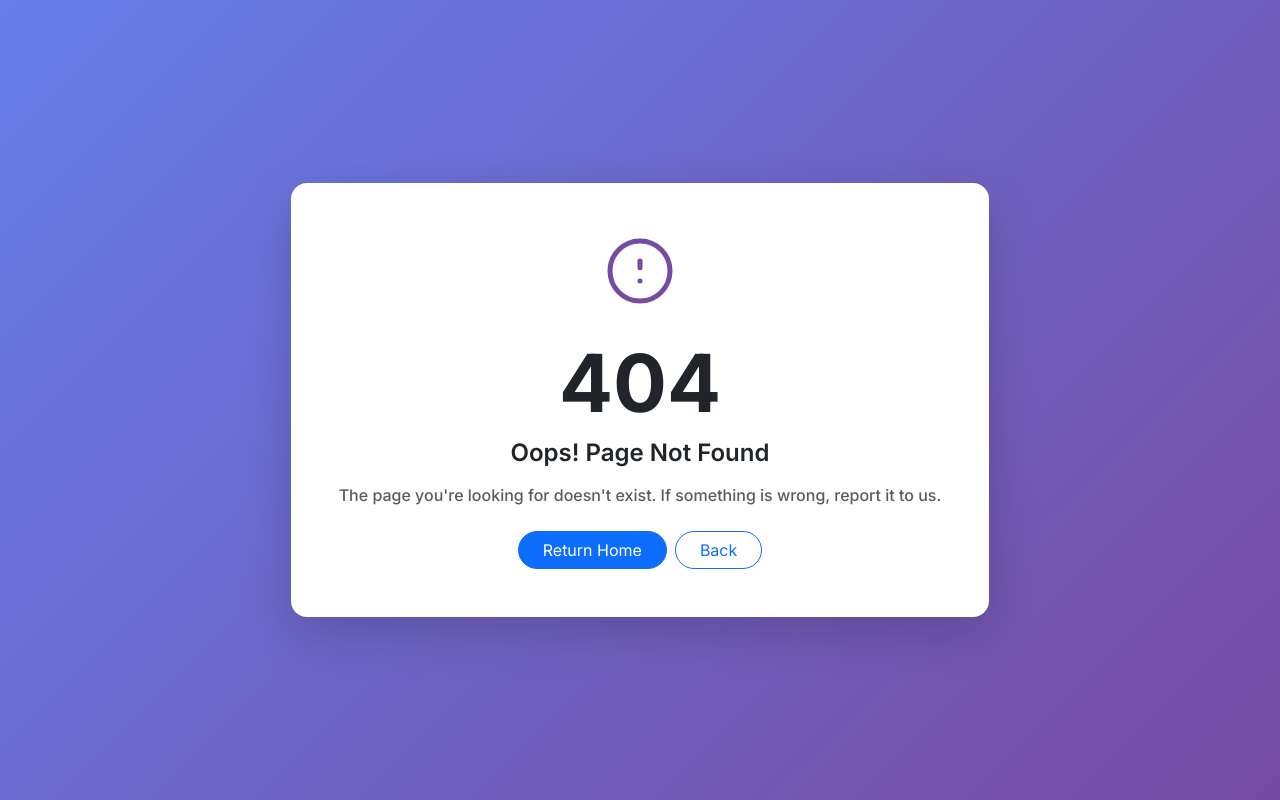
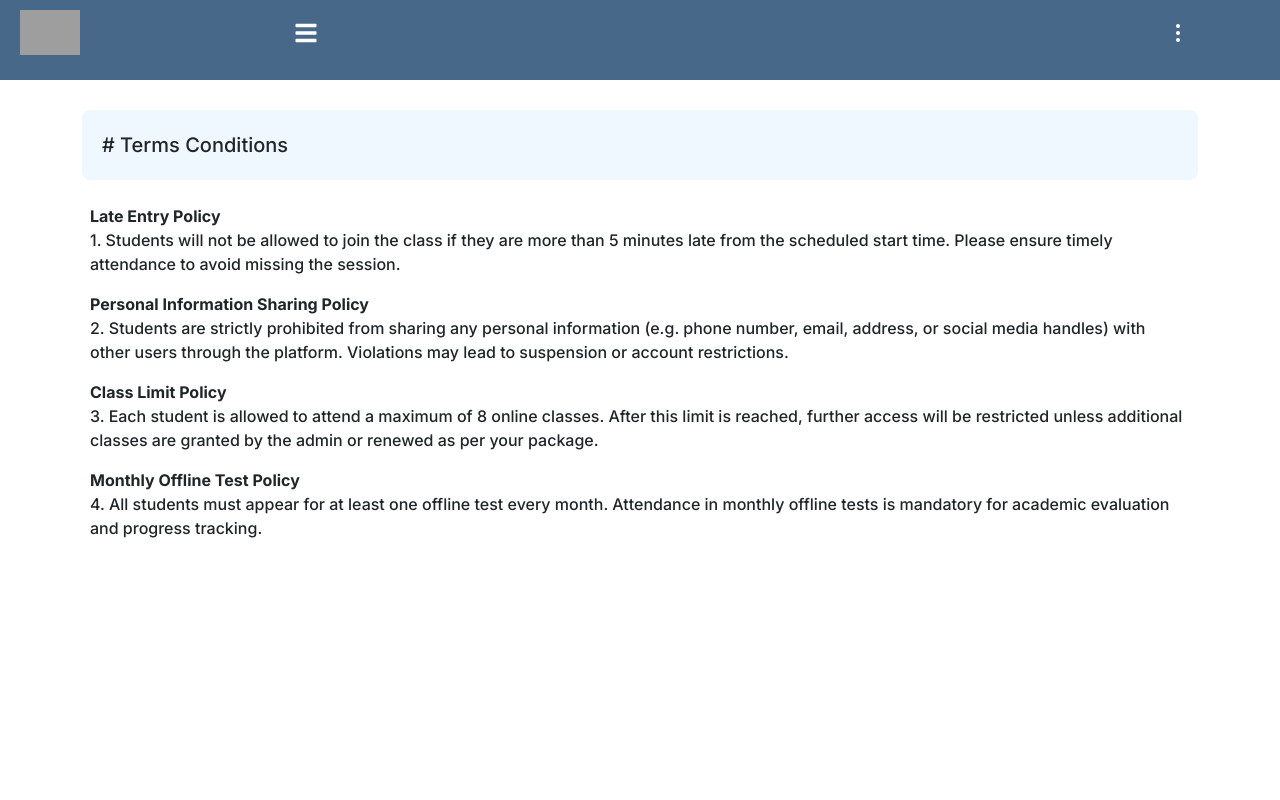
Before and after one commit to govindchawda/virtual-classroom, a React (Vite) app in the folder frontend/: page /overview/terms-condition in a window 1280 px wide. Before the commit this address had no page. Built offline with nearby package versions, Linux system fonts and the light colour scheme; no server answers; grey boxes are pictures that could not be loaded.

Commit message:
update files

```diff
--- a/frontend/src/componants/common/dashboard/Dashboard.jsx
+++ b/frontend/src/componants/common/dashboard/Dashboard.jsx
@@ -20,6 +20,7 @@ import { IoIosArrowForward } from 'react-icons/io';
 import { MdCoPresent } from "react-icons/md";
 import { MdOutlineChat } from "react-icons/md";
 import { MdCreateNewFolder } from "react-icons/md";
+import { CgNotes } from "react-icons/cg";
 
 
 const api = import.meta.env.VITE_API_BASE_URL;
@@ -132,6 +133,7 @@ export default function Dashboard() {
                 <li><a href=""><BsFillPersonLinesFill />{showSpanTag == true && <span>Online Class</span>}</a></li>
                 <li><a href=""><MdAssignment />{showSpanTag == true && <span>Send Assignment</span>}</a></li>
                 <li><a href=""><MdFeedback />{showSpanTag == true && <span>Send feedback</span>}</a></li>
+                <li><Link to="terms-condition"><CgNotes />{showSpanTag == true && <span>Policy</span>}</Link></li>
                 <li><Link to="change-password"><RiLockPasswordFill />{showSpanTag == true && <span>Change Password</span>}</Link></li>
               </ul>
             </div>
--- /dev/null
+++ b/frontend/src/componants/common/terms_condition/Terms_condition.jsx
@@ -0,0 +1,35 @@
+import React from 'react'
+
+export default function Terms_condition() {
+    return (
+        <React.Fragment>
+            <div className="container-fluid">
+                <div className="container">
+                    <div className='tittle color d-flex justify-content-between'>
+                        <span># Terms Conditions</span>
+                    </div>
+
+                    <div className="mt-3 p-2">
+                        <div>
+                            <strong>Late Entry Policy</strong>
+                            <p>1. Students will not be allowed to join the class if they are more than 5 minutes late from the scheduled start time. Please ensure timely attendance to avoid missing the session.</p>
+                        </div>
+
+                        <div>
+                            <strong>Personal Information Sharing Policy</strong>
+                            <p>2. Students are strictly prohibited from sharing any personal information (e.g. phone number, email, address, or social media handles) with other users through the platform. Violations may lead to suspension or account restrictions.</p>
+                        </div>
+                        <div>
+                            <strong>Class Limit Policy</strong>
+                            <p>3. Each student is allowed to attend a maximum of 8 online classes. After this limit is reached, further access will be restricted unless additional classes are granted by the admin or renewed as per your package.</p>
+                        </div>
+                        <div>
+                            <strong>Monthly Offline Test Policy</strong>
+                            <p>4. All students must appear for at least one offline test every month. Attendance in monthly offline tests is mandatory for academic evaluation and progress tracking.</p>
+                        </div>
+                    </div>
+                </div>
+            </div>
+        </React.Fragment>
+    )
+}
--- a/frontend/src/componants/students/Students.css
+++ b/frontend/src/componants/students/Students.css
@@ -202,6 +202,7 @@
 
 .user-logout li a img {
     width: 20px;
+    height: 20px;
     border-radius: 50%;
     margin-right: 10px;
 }
--- a/frontend/src/main.jsx
+++ b/frontend/src/main.jsx
@@ -127,6 +127,7 @@ const ViewAttendanceClass = lazy(() => import('./componants/common/Attendance/Vi
 const SearchAttendanceClass = lazy(() => import('./componants/common/Attendance/SearchAttendanceClass.jsx'));
 const SearchStudents = lazy(() => import('./componants/common/Attendance/SearchStudents.jsx'));
 const JanrateLink = lazy(()=> import('./componants/common/janrate_link/JanrateLink.jsx'));
+const Terms_condition = lazy(()=> import('./componants/common/terms_condition/Terms_condition.jsx'));
 
 createRoot(document.getElementById('root')).render(
   <StrictMode>
@@ -146,6 +147,7 @@ createRoot(document.getElementById('root')).render(
             <Route path='profile' element={<Student_profile />} />
             <Route path='change-password' element={<Change_password />} />
             <Route path='/overview/view-class/:id@qywvsg' element={<ViewClass />} />
+            <Route path='terms-condition' element={<Terms_condition />} />
           </Route>
 
           <Route path='/overview' element={<Dashboard />}>
```
Also changed, not shown: frontend/src/componants/common/classes/ManageClasses.jsx (line endings or trailing spaces).
